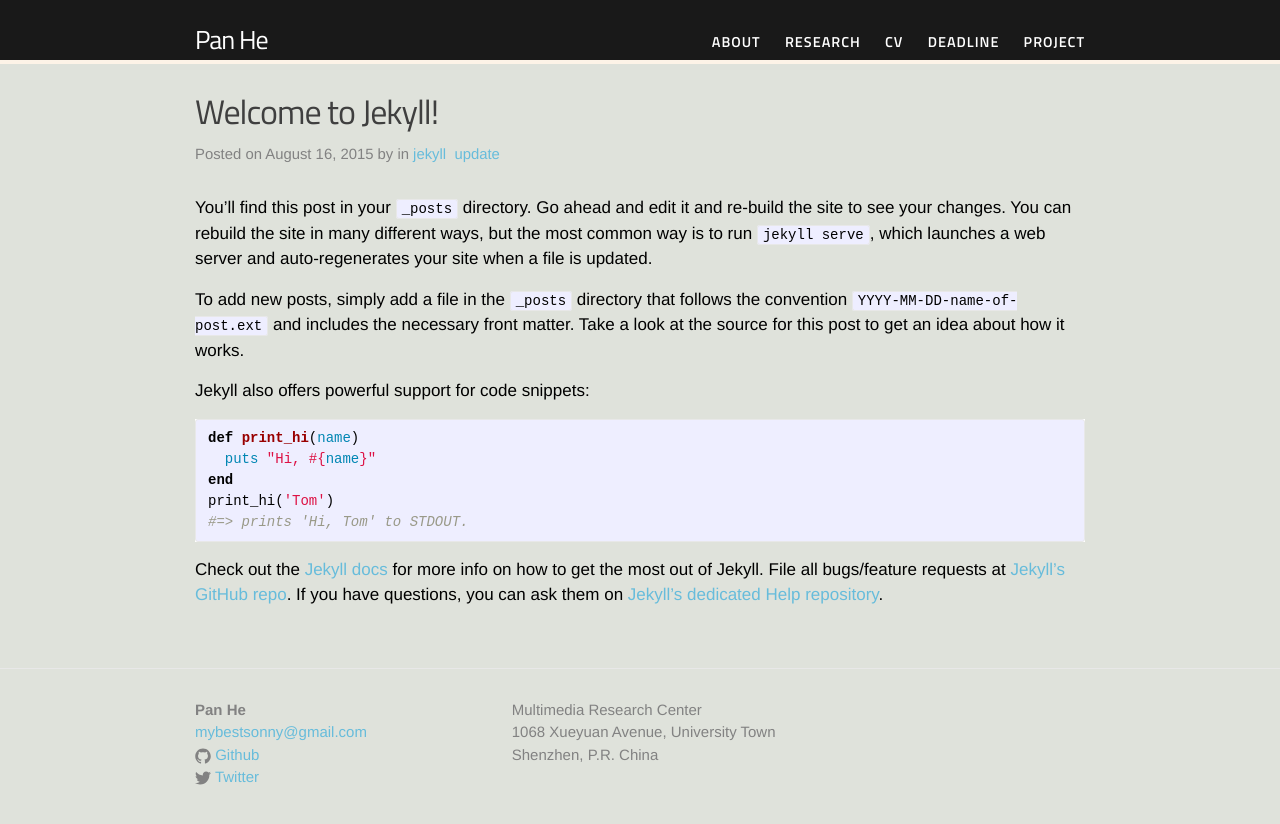
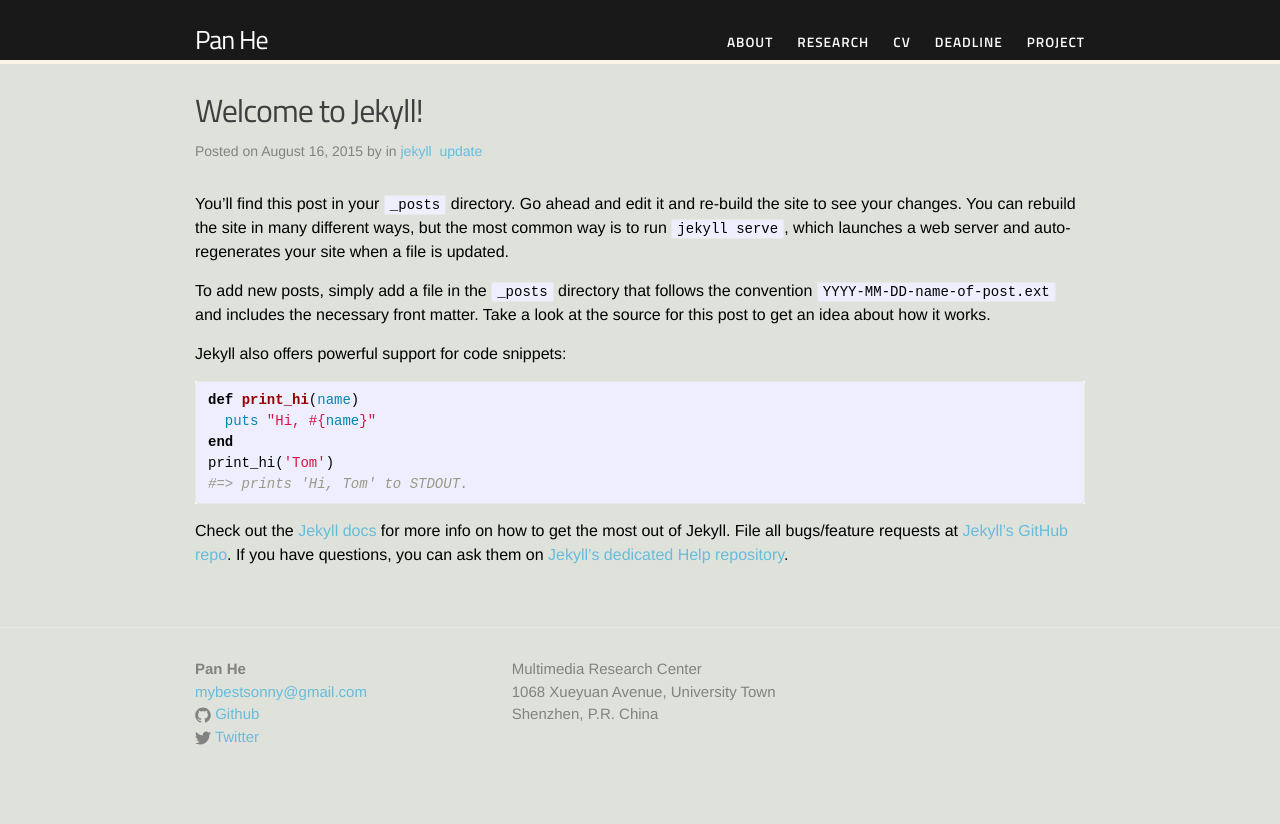
Before and after one commit to BestSonny/BestSonny.github.io.old, a Jekyll site: the page built from _posts/2015-08-16-welcome-to-jekyll.markdown, in a window 1280 px wide. Shown: the top 824 px of the page. Built offline with Jekyll 4.4.1, drawn with Linux system fonts in a browser that asks for light colours.

Commit message:
font size

```diff
--- a/css/main.scss
+++ b/css/main.scss
@@ -7,7 +7,7 @@
 
 // Our variables
 $base-font-family: 'Droid Sans', Helvetica, Arial, sans-serif;
-$base-font-size:   17px;
+$base-font-size:   16px;
 $small-font-size:  $base-font-size * 0.875;
 $base-line-height: 1.5;
 
```
